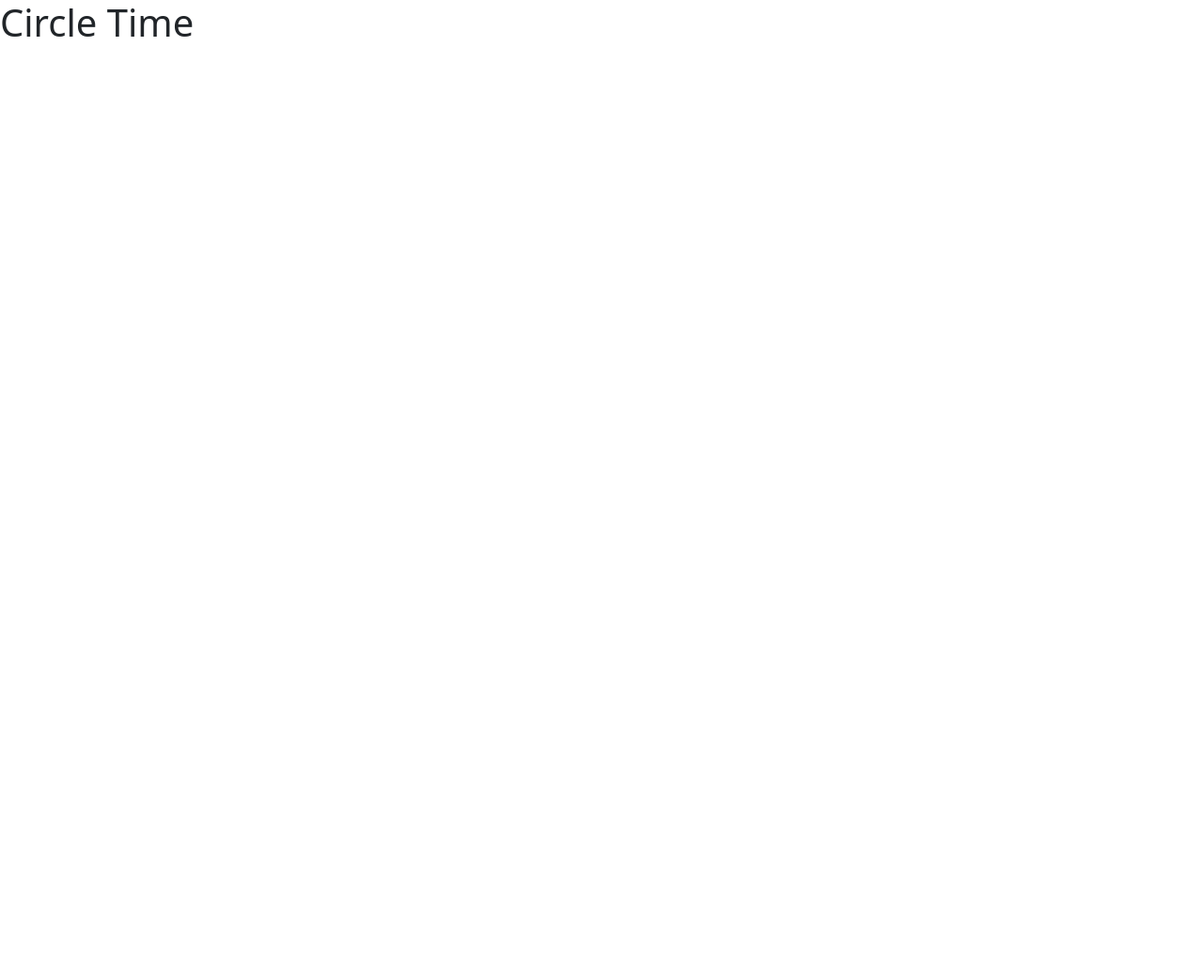
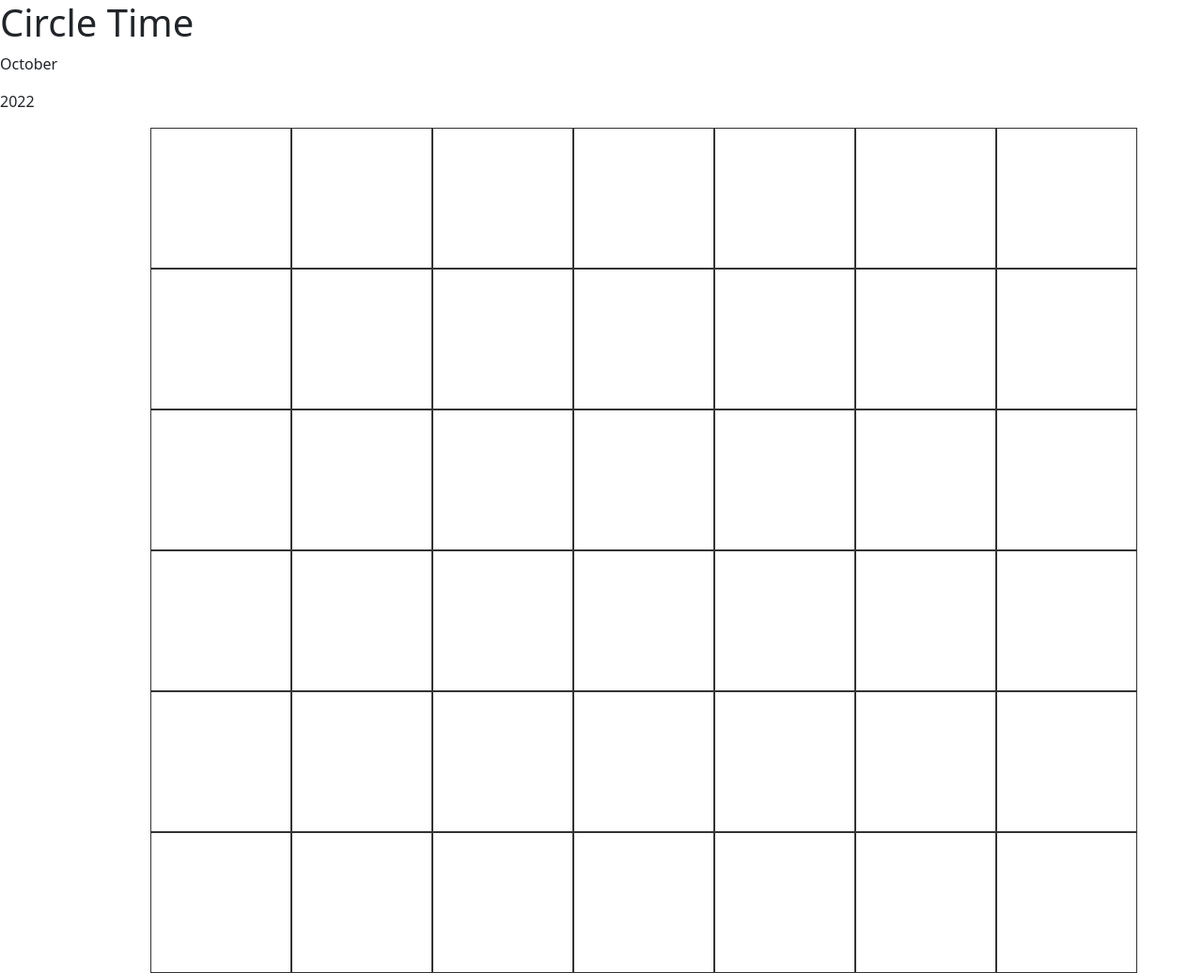
Before and after one commit to mdhcodes/circle-time, a plain HTML site: page index.html in a window 1280 px wide. Shown: the whole page at 94% size. Before the commit the page ends 800 px from the top, so only its background shows below. Drawn offline with nearby package versions, Linux system fonts and the light colour scheme.

Commit message:
Create calendar grid

```diff
--- /dev/null
+++ b/assets/css/styles.css
@@ -0,0 +1,222 @@
+.calendar {
+	display: grid;
+	grid-template-columns: repeat(7, 150px);
+	grid-auto-rows: 150px;
+	width: 60em;
+	margin-left: auto;
+	margin-right: auto;
+}
+
+.day {
+	border: 1px solid #333;
+}
+
+.a {
+	grid-column: 1;
+	grid-row: 1;
+}
+
+.b {
+	grid-column: 2;
+	grid-row: 1;
+}
+
+.c {
+	grid-column: 3;
+	grid-row: 1;
+}
+
+.d {
+	grid-column: 4;
+	grid-row: 1;
+}
+
+.e {
+	grid-column: 5;
+	grid-row: 1;
+}
+
+.f {
+	grid-column: 6;
+	grid-row: 1;
+}
+
+.g {
+	grid-column: 7;
+	grid-row: 1;
+}
+
+.h {
+	grid-column: 1;
+	grid-row: 2;
+}
+
+.i {
+	grid-column: 2;
+	grid-row: 2;
+}
+
+.j {
+	grid-column: 3;
+	grid-row: 2;
+}
+
+.k {
+	grid-column: 4;
+	grid-row: 2;
+}
+
+.l {
+	grid-column: 5;
+	grid-row: 2;
+}
+
+.m {
+	grid-column: 6;
+	grid-row: 2;
+}
+
+.n {
+	grid-column: 7;
+	grid-row: 2;
+}
+
+.o {
+	grid-column: 1;
+	grid-row: 3;
+}
+
+.p {
+	grid-column: 2;
+	grid-row: 3;
+}
+
+.q {
+	grid-column: 3;
+	grid-row: 3;
+}
+
+.r {
+	grid-column: 4;
+	grid-row: 3;
+}
+
+.s {
+	grid-column: 5;
+	grid-row: 3;
+}
+
+.t {
+	grid-column: 6;
+	grid-row: 3;
+}
+
+.u {
+	grid-column: 7;
+	grid-row: 3;
+}
+
+.v {
+	grid-column: 1;
+	grid-row: 4;
+}
+
+.w {
+	grid-column: 2;
+	grid-row: 4;
+}
+
+.x {
+	grid-column: 3;
+	grid-row: 4;
+}
+
+.y {
+	grid-column: 4;
+	grid-row: 4;
+}
+
+.z {
+	grid-column: 5;
+	grid-row: 4;
+}
+
+.aa {
+	grid-column: 6;
+	grid-row: 4;
+}
+
+.ab {
+	grid-column: 7;
+	grid-row: 4;
+}
+
+.ac {
+	grid-column: 1;
+	grid-row: 5;
+}
+
+.ad {
+	grid-column: 2;
+	grid-row: 5;
+}
+
+.ae {
+	grid-column: 3;
+	grid-row: 5;
+}
+
+.af {
+	grid-column: 4;
+	grid-row: 5;
+}
+
+.ag {
+	grid-column: 5;
+	grid-row: 5;
+}
+
+.ah {
+	grid-column: 6;
+	grid-row: 5;
+}
+
+.ai {
+	grid-column: 7;
+	grid-row: 5;
+}
+
+.aj {
+	grid-column: 1;
+	grid-row: 6;
+}
+
+.ak {
+	grid-column: 2;
+	grid-row: 6;
+}
+
+.al {
+	grid-column: 3;
+	grid-row: 6;
+}
+
+.am {
+	grid-column: 4;
+	grid-row: 6;
+}
+
+.an {
+	grid-column: 5;
+	grid-row: 6;
+}
+
+.ao {
+	grid-column: 6;
+	grid-row: 6;
+}
+
+.ap{
+	grid-column: 7;
+	grid-row: 6;
+}
--- a/index.html
+++ b/index.html
@@ -14,12 +14,64 @@
 
 		<!-- Favicon-->
 
+		<!-- CSS -->
+		<link rel="stylesheet" href="assets/css/styles.css">
+
 	</head>
 
 	<body>
 
 		<h1>Circle Time</h1>
 
+		<p class="month">October</p>
+
+		<p class="year">2022</p>
+
+		<div class="calendar">
+			<div class="day a"></div>
+			<div class="day b"></div>
+			<div class="day c"></div>
+			<div class="day d"></div>
+			<div class="day e"></div>
+			<div class="day f"></div>
+			<div class="day g"></div>
+			<div class="day h"></div>
+			<div class="day i"></div>
+			<div class="day j"></div>
+			<div class="day k"></div>
+			<div class="day l"></div>
+			<div class="day m"></div>
+			<div class="day n"></div>
+			<div class="day o"></div>
+			<div class="day p"></div>
+			<div class="day q"></div>
+			<div class="day r"></div>
+			<div class="day s"></div>
+			<div class="day t"></div>
+			<div class="day u"></div>
+			<div class="day v"></div>
+			<div class="day w"></div>
+			<div class="day x"></div>
+			<div class="day y"></div>
+			<div class="day z"></div>
+			<div class="day aa"></div>
+			<div class="day ab"></div>
+			<div class="day ac"></div>
+			<div class="day ad"></div>
+			<div class="day ae"></div>
+			<div class="day af"></div>
+			<div class="day ag"></div>
+			<div class="day ah"></div>
+			<div class="day ai"></div>
+			<div class="day aj"></div>
+			<div class="day ak"></div>
+			<div class="day al"></div>
+			<div class="day am"></div>
+			<div class="day an"></div>
+			<div class="day ao"></div>
+			<div class="day ap"></div>
+		</div>
+
 	</body>
 
 </html>
```
